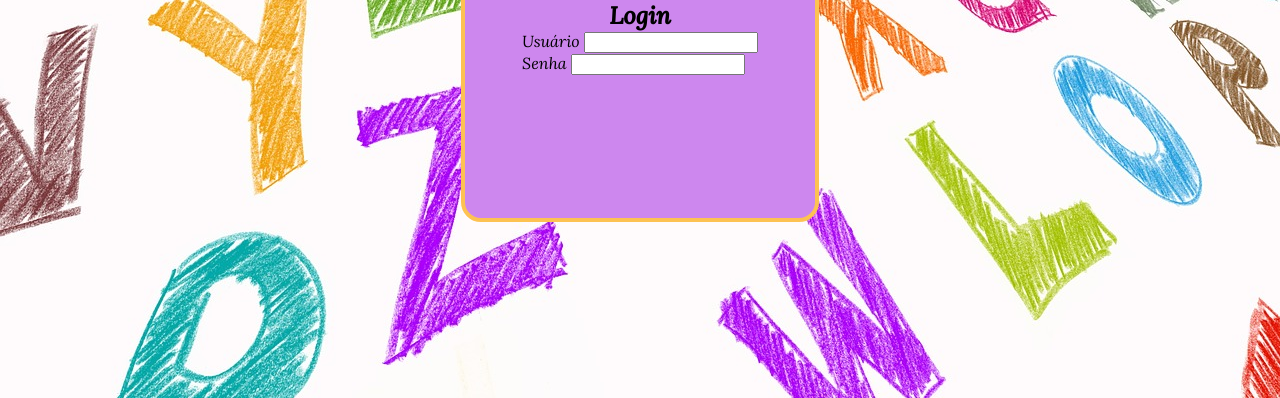
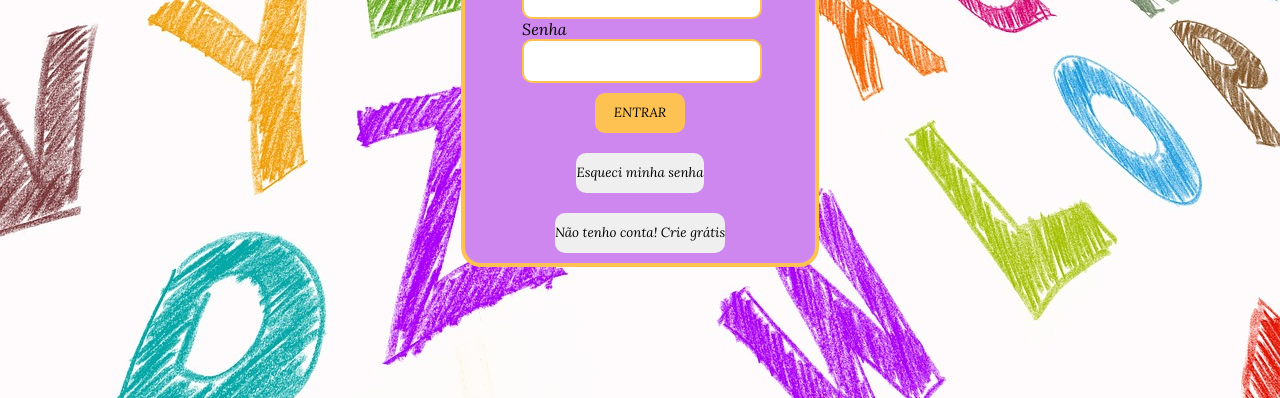
Before and after one commit to mariaccarolina/Formul-rio-Gamer, a plain HTML site: page index.html in a window 1280 px wide. Shown: the part 402-800 px from the top of the page. Drawn offline with Linux system fonts and the light colour scheme.

Commit message:
Atualização

```diff
--- a/index.html
+++ b/index.html
@@ -9,20 +9,25 @@
 </head>
 <body>
     <main class="container">
+
         <div class="container_form">
            <div class="container-logo">
             <img class="image-top" src="./img/leitura.png.png"
             alt="menina fazendo leitura em livro">
             <h1 class="title-leitura"> Mundo da Leitura</h1>
+            <h2 class="title_form">Login</h2>
            </div>
-            <h2 class="title_form">Login</h2>
+
             <form class="form_" action="">
                 <label for="">Usuário</label>
-                <input type="text"> <br>
+                <input class="login-input" type="text"> <br>
                 <label for="">Senha</label>
-                <input type="password">
+                <input class="login-input" type="password">
+            </form>
 
-            </form>
+            <button class="form-button bt-entrar">ENTRAR</button>
+            <button class="form-button esqueci-senha">Esqueci minha senha</button>
+            <button class="form-button crie-conta">Não tenho conta! Crie grátis</button>
         </div>
     </main>
 </body>
--- a/style.css
+++ b/style.css
@@ -24,6 +24,9 @@ height: 100vh;
     min-height: 440px;
     flex-direction: column;
 }
+.form{
+    width: 100%;
+}
 .container-logo{
     display: flex;
     align-items: center;
@@ -34,7 +37,7 @@ height: 100vh;
 .image-top{
     width:130px;
     height: auto;
-    margin-top: 4rem;
+    margin-top: 2rem;
     display: flex;
     align-items: center;
     justify-content: center;
@@ -42,5 +45,25 @@ height: 100vh;
 .title-leitura{
     margin-top: 10px;
     color: #FDC252;
-    text-shadow: rgb(97, 78, 3) 1px 0 10px;;
+    text-shadow: rgb(97, 78, 3) 1px 0 10px;
 }
+.login-input{
+    width: 100%;
+    height: 40px;
+    border: solid 2px #FDC252;
+    border-radius: 10px;
+
+}
+.form-button{
+   width: auto;
+   margin: 10px;
+    height: 40px;
+    border: none;
+    border-radius: 10px;
+
+}
+.bt-entrar{
+    background-color: #FDC252;
+    height: 40px;
+    width: 90px;
+}
```
